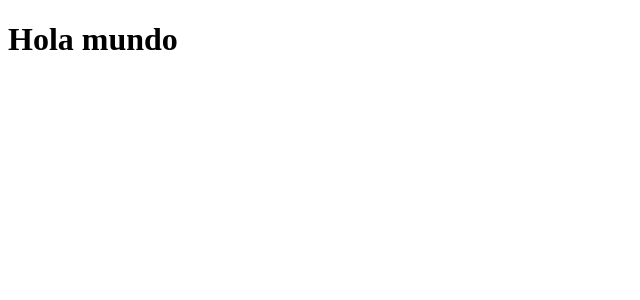
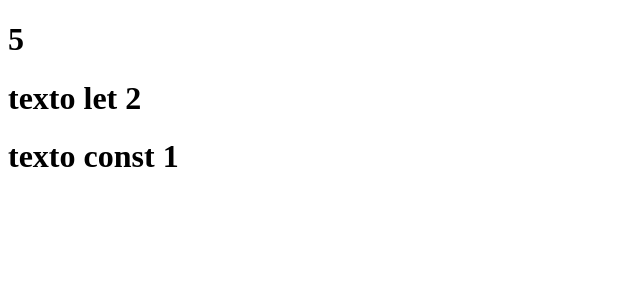
Before and after one commit to NancyFf/MUI, a React (Create React App) app: page / in a window 1280 px wide. Shown: the top 300 px of the page, without its empty margins (0-640 px from the left). Built offline with nearby package versions, Linux system fonts and the light colour scheme.

Commit message:
Ejemplo de manejo de variables

```diff
--- a/src/App.jsx
+++ b/src/App.jsx
@@ -1,9 +1,32 @@
-function App(){
-  return (
-      <div className="App">
-      <h1>Hola mundo </h1>
-    </div>
-  );
+//ECMAscript 5
+var textoVar = "texto var 1";
+
+//ECMAscript 6
+let textoLet = "texto let 1";
+const textoConst = "texto const 1";
+
+textoVar = "texto var 2";
+textoLet = "texto let 2";
+// textoConst = "texto const 2";
+
+var textoVar = "texto var 3";
+// let textoLet = "texto let 3";
+// const textoConst = "texto const 3";
+
+if (true){
+var textoVar = 5;
+let textoLet = 10;
+//textoConst = 15;
+}
+
+const App = () => {
+return (
+<div className="App">
+<h1>{textoVar}</h1>
+<h1>{textoLet}</h1>
+<h1>{textoConst}</h1>
+</div>
+);
 }
 
 export default App;
```
